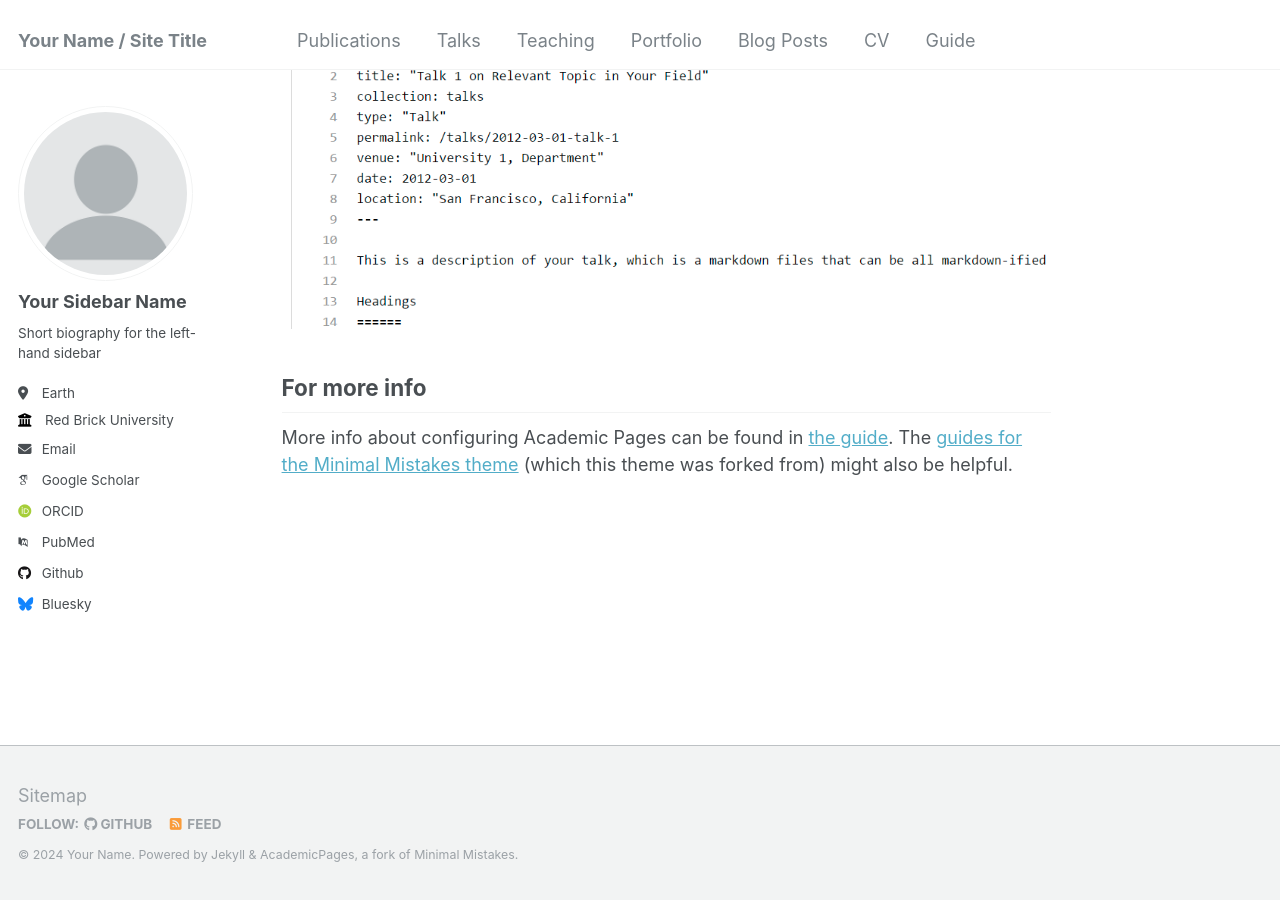
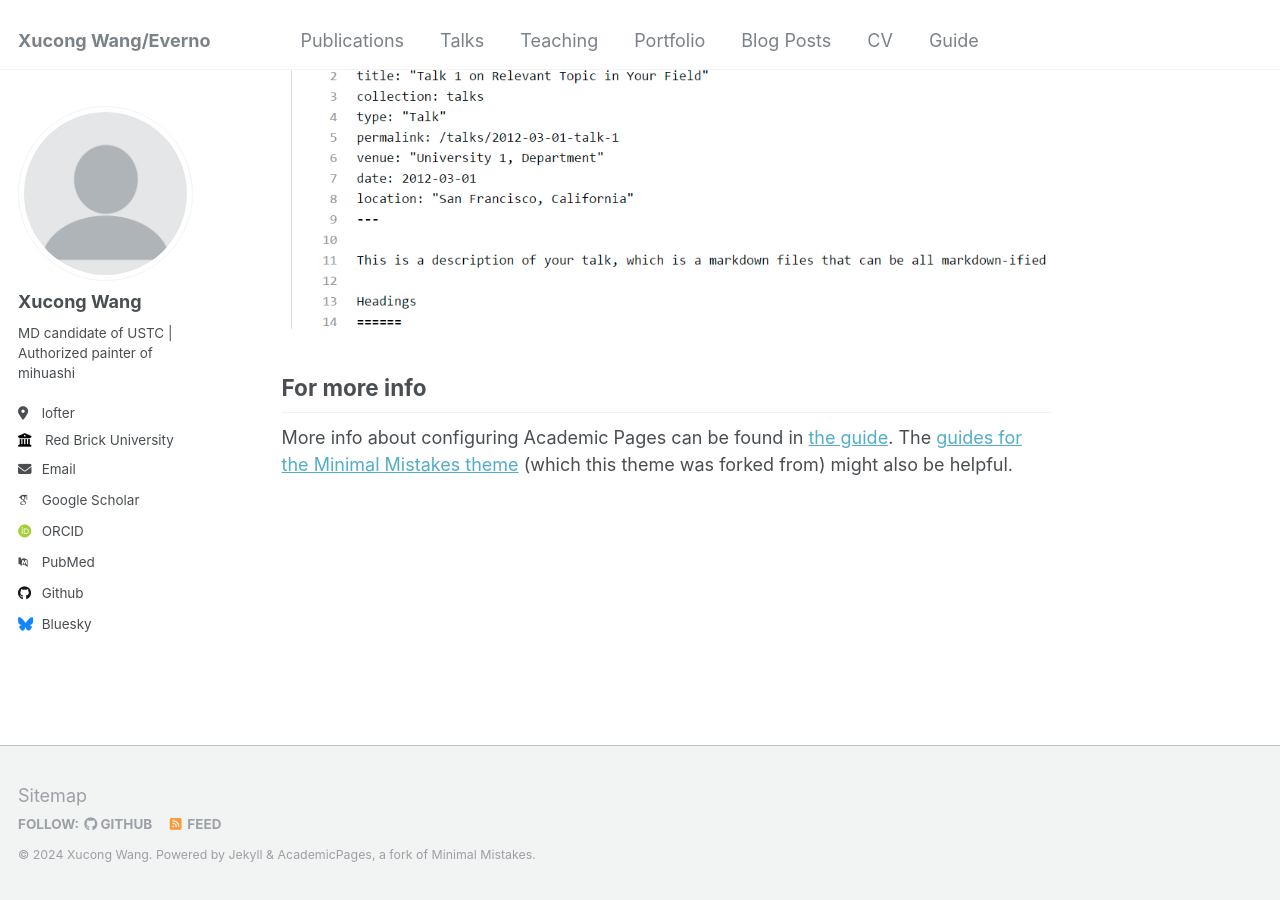
Before and after one commit to asaxuc/asaxuc.github.io, a Jekyll site: the page built from _pages/about.md, in a window 1280 px wide and 900 px high, scrolled down 2660 px. Built offline with Jekyll 4.4.1, drawn with Linux system fonts in a browser that asks for light colours; some web fonts are replaced.

Commit message:
Update _config.yml
Signed-off-by: asaxuc <asahi_0104@mail.ustc.edu.cn>

```diff
--- a/_config.yml
+++ b/_config.yml
@@ -8,9 +8,9 @@
 
 # Basic Site Settings
 locale                   : "en-US"
-title                    : "Your Name / Site Title"
+title                    : "Xucong Wang/Everno"
 title_separator          : "-"
-name                     : &name "Your Name"
+name                     : &name "Xucong Wang"
 description              : &description "personal description"
 url                      : https://academicpages.github.io # the base hostname & protocol for your site e.g. "https://mmistakes.github.io"
 baseurl                  : "" # the subpath of your site, e.g. "/blog"
@@ -22,10 +22,10 @@ repository               : "academicpages/academicpages.github.io"
 author:
   # Biographic information
   avatar           : "profile.png"
-  name             : "Your Sidebar Name"
+  name             : "Xucong Wang"
   pronouns         : # example: "she/her"
-  bio              : "Short biography for the left-hand sidebar"
-  location         : "Earth"
+  bio              : "MD candidate of USTC | Authorized painter of mihuashi"
+  location         : "lofter"
   employer         : "Red Brick University"
   uri              : # URL
   email            : "none@example.org"
```
